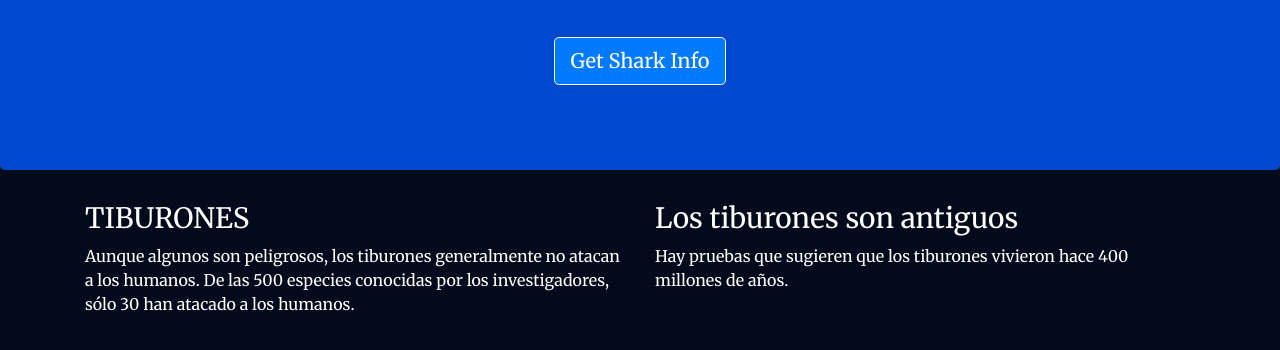
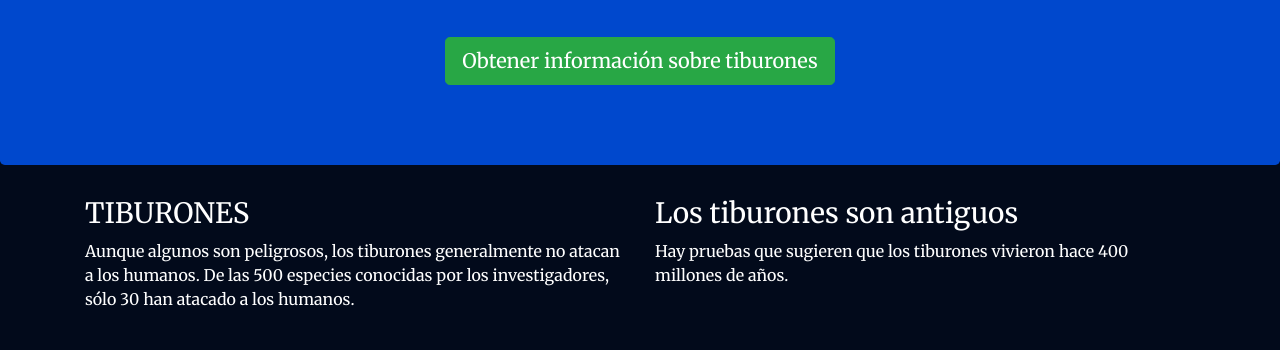
Before and after one commit to marcosxaviercastaneda200/practica-unir-eiec, a website: page views/index.html in a window 1280 px wide. Shown: the part 218-568 px from the top of the page. Drawn offline with nearby package versions, Linux system fonts and the light colour scheme.

Commit message:
Traduciendo boton y cambiando color

```diff
--- a/views/index.html
+++ b/views/index.html
@@ -30,8 +30,7 @@
             <h1>¿Quieres aprender sobre los tiburones?</h1>
             <p>¿Estás list@ para aprender sobre los tiburones?</p>
             <br>
-            <p><a class="btn btn-primary btn-lg" href="/sharks" role="button">Get Shark Info</a>
-            </p>
+            <p><a class="btn btn-success btn-lg" href="/sharks" role="button">Obtener información sobre tiburones</a></p>
         </div>
     </div>
     <div class="container">
```
